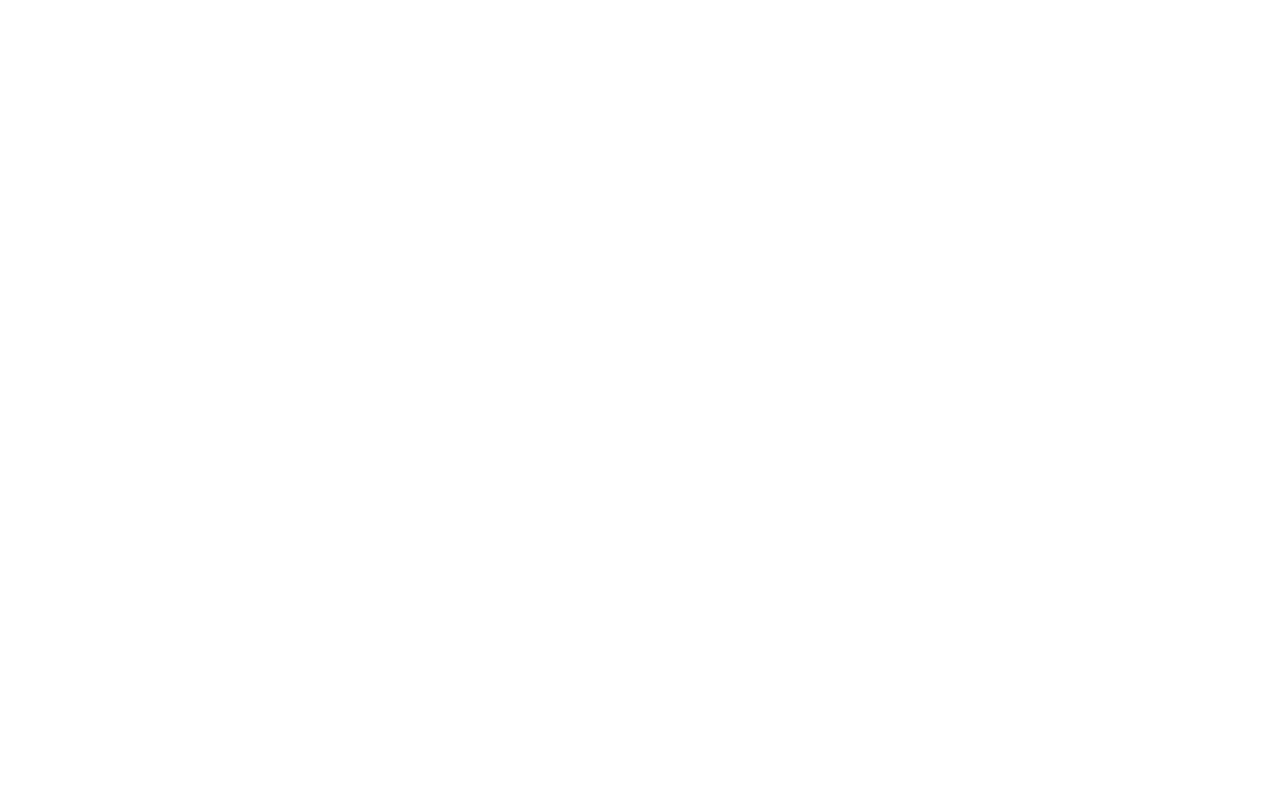
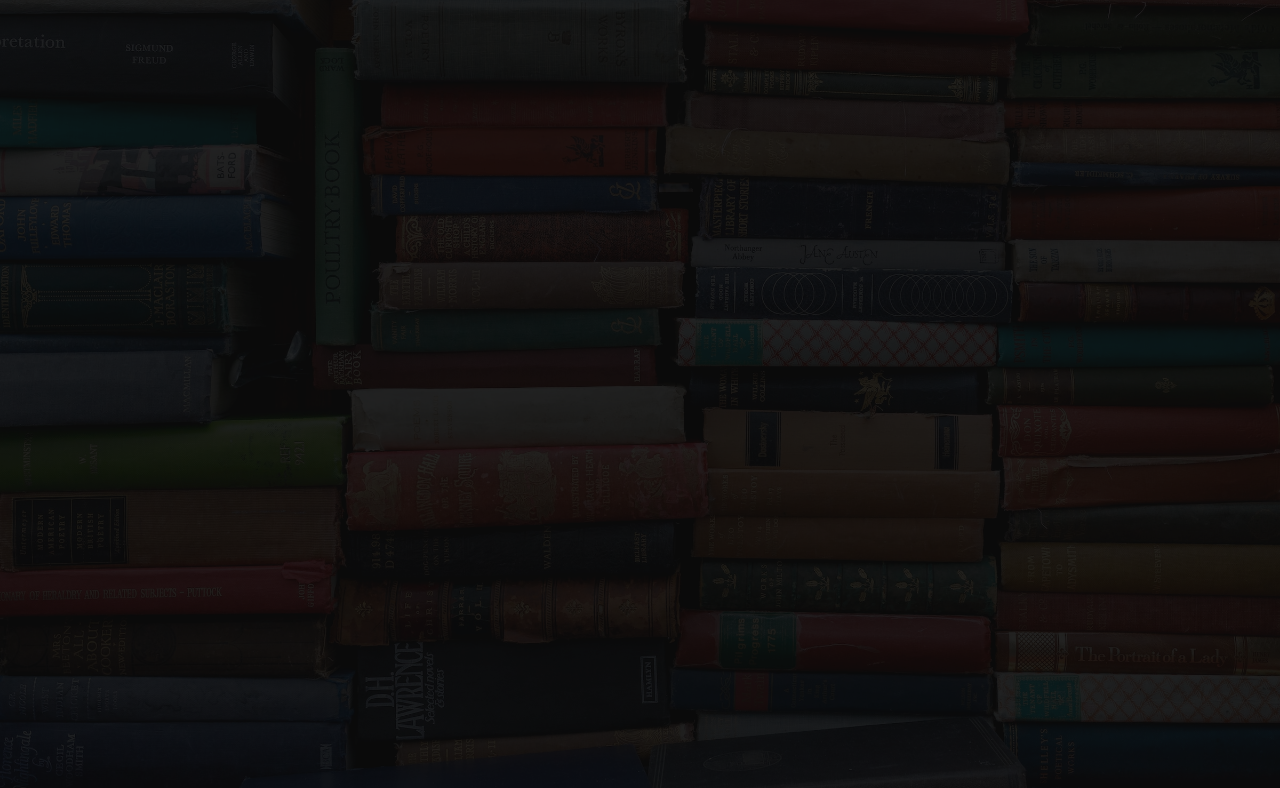
Before and after one commit to Settc/eb00k_landing_page, a website: page index.html in a window 1280 px wide. Drawn offline with Linux system fonts and the light colour scheme.

Commit message:
Add container div with background image

```diff
--- a/index.html
+++ b/index.html
@@ -4,9 +4,17 @@
     <meta charset="UTF-8">
     <meta http-equiv="X-UA-Compatible" content="IE=edge">
     <meta name="viewport" content="width=device-width, initial-scale=1.0">
+    <link rel="stylesheet" href="style.css">
     <title>Document</title>
 </head>
 <body>
 
+    <div class="overlay">
+
+    </div>
+    <div id="container">
+
+
+    </div>
 </body>
 </html>
--- a/style.css
+++ b/style.css
@@ -0,0 +1,24 @@
+body {
+
+    margin: 0;
+
+}
+
+.overlay {
+
+    height: 100vh;
+    width: 100vw;
+    background-color: rgba(10, 10, 10, .9);
+    background-size: cover;
+    position: absolute;
+}
+
+#container {
+    margin: 0px;
+    height: 100vh;
+    width: 100vw;
+    background-image: url("static/books.jpg");
+    background-size: cover;
+
+
+}
```
Also changed, not shown: static/books.jpg (added).
